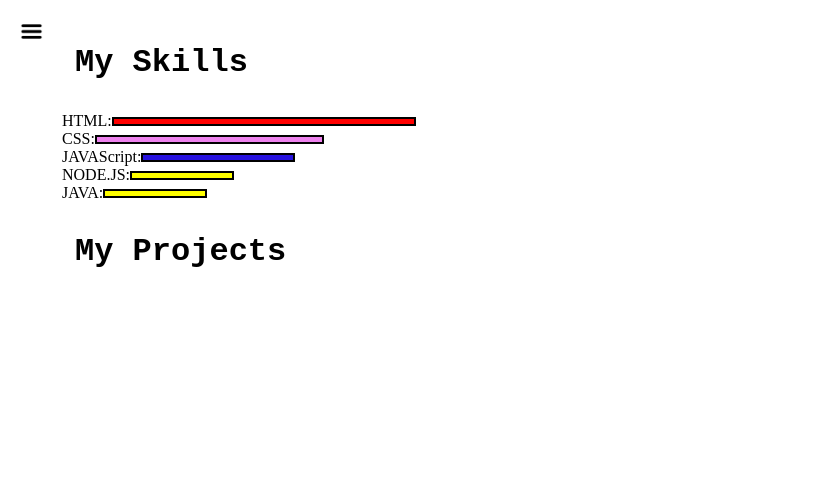
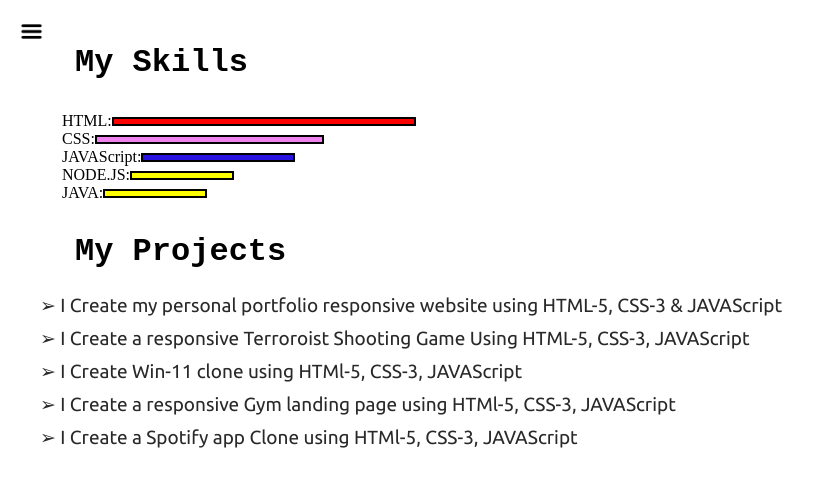
Before and after one commit to vishnusharma2709/portfolio2.github.io, a plain HTML site: page skills.html in a window 1280 px wide. Shown: the whole page, without its empty margins (0-824 px from the left). Drawn offline with Linux system fonts and the light colour scheme; a web font is replaced by a local one.

Commit message:
Update skills.html

```diff
--- a/skills.html
+++ b/skills.html
@@ -36,7 +36,13 @@
             </div>
 
             <h1>My Projects</h1>
-            <!-- <p>These are vMy Prijects</p> -->
+               <div class="Project-container">
+                <p> ➢ I Create my personal portfolio responsive website using HTML-5, CSS-3 & JAVAScript </p>
+                <p> ➢ I Create a responsive Terroroist Shooting Game Using HTML-5, CSS-3, JAVAScript </p>
+                <p> ➢ I Create Win-11 clone using HTMl-5, CSS-3, JAVAScript </p>
+                <p> ➢ I Create a responsive Gym landing page using HTMl-5, CSS-3, JAVAScript </p>
+                <p> ➢ I Create a Spotify app Clone using HTMl-5, CSS-3, JAVAScript </p>
+              </div>
     </div>
   </body>
 
```
